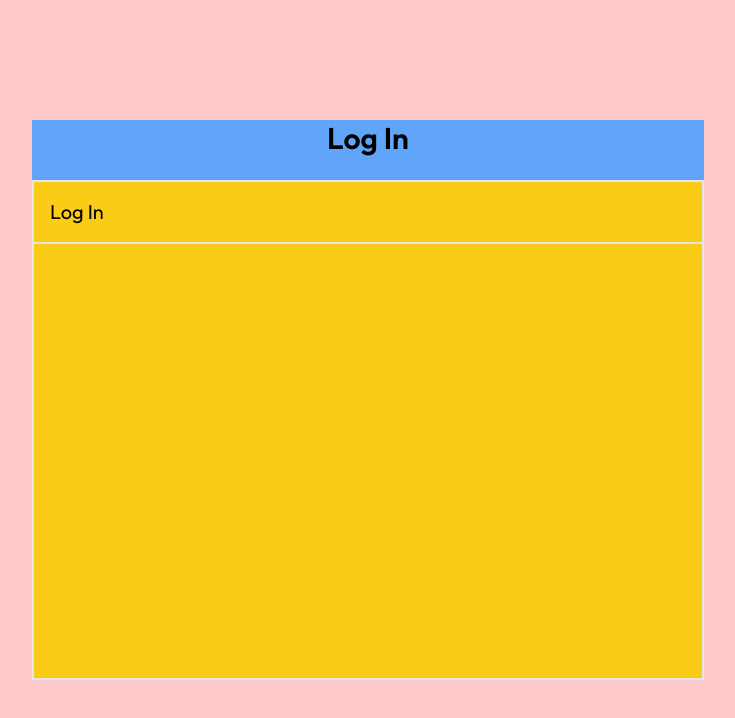
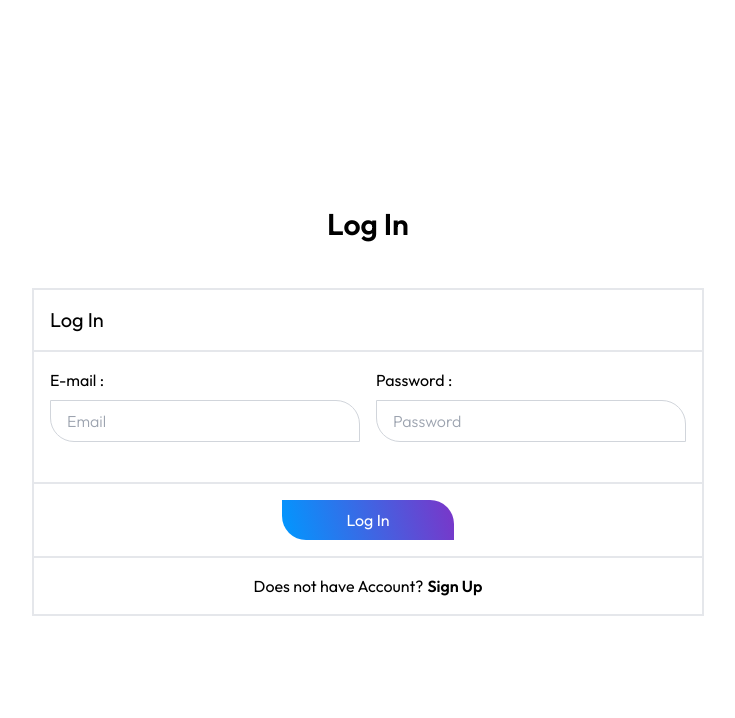
Before and after one commit to imSuryansh2001/ecommerce-major-project, a React (Vite) app: page /login in a window 1280 px wide. Shown: the top 718 px of the page, without its empty margins (272-1007 px from the left). Built offline with nearby package versions, Linux system fonts and the light colour scheme.

Commit message:
login page ( white UI )

```diff
--- a/src/pages/Login.jsx
+++ b/src/pages/Login.jsx
@@ -1,17 +1,91 @@
-import React from 'react';
+import React, { useState } from 'react';
 
 const Login = () => {
+	// 👉 States and Variables
+	const [isLoginBool, setIsLoginBool] = useState(true);
+	const [authInputValues, setAuthInputValues] = useState({
+		email: '',
+		password: '',
+		username: '',
+	});
+
+	// 👉 Functions and useEffects
+	const handleChangeLoginBool = () => setIsLoginBool((prev) => !prev);
+	const handleAuthChange = (evt) => {
+		const { name, value } = evt.target;
+		setAuthInputValues((prev) => ({ ...prev, [name]: value }));
+	};
+
 	return (
-		<section className="flex h-full min-h-screen w-full items-center justify-center bg-red-200">
-			<section className="flex h-screen max-h-[560px] w-full max-w-2xl flex-col items-center gap-6 bg-blue-400">
-				<div>
-					<p className="text-xl font-semibold md:text-3xl">Log In</p>
+		<section className="flex h-full min-h-screen w-full items-center justify-center">
+			<section className="m-4 flex w-full max-w-lg flex-col items-center md:max-w-2xl md:gap-6">
+				<div className="flex h-20 w-full items-center justify-center text-center">
+					<p className="text-xl font-semibold md:text-3xl">{isLoginBool ? 'Log In' : 'Sign Up'}</p>
 				</div>
 
-				<section className="h-full w-full border-2 bg-yellow-400">
+				<section className="w-full border-2">
 					<div className="border-b-2 p-4">
-						<p className="text-lg md:text-xl">Log In</p>
+						<p className="text-lg md:text-xl">{isLoginBool ? 'Log In' : 'Sign Up'}</p>
 					</div>
+
+					<section className="flex h-full w-full flex-col gap-y-0">
+						{/* Inputs */}
+						<section className="flex w-full flex-col gap-4 p-4">
+							{!isLoginBool && (
+								<div className="flex w-full flex-col gap-2">
+									<label htmlFor="email">User Name :</label>
+									<input
+										type="text"
+										placeholder="Username"
+										name="username"
+										value={authInputValues?.username}
+										onChange={handleAuthChange}
+										className="rounded-bl-3xl rounded-tr-3xl border border-gray-300 p-2 px-4 outline-none placeholder:font-light focus:border-gray-400"
+									/>
+								</div>
+							)}
+							<section className="flex w-full flex-wrap items-center gap-4 md:flex-nowrap">
+								<div className="flex w-full flex-col gap-2">
+									<label htmlFor="email">E-mail :</label>
+									<input
+										type="text"
+										placeholder="Email"
+										name="email"
+										value={authInputValues?.email}
+										onChange={handleAuthChange}
+										className="rounded-bl-3xl rounded-tr-3xl border border-gray-300 p-2 px-4 outline-none placeholder:font-light focus:border-gray-400"
+									/>
+								</div>
+								<div className="flex w-full flex-col gap-2">
+									<label htmlFor="email">Password :</label>
+									<input
+										type="text"
+										placeholder="Password"
+										name="password"
+										value={authInputValues?.password}
+										onChange={handleAuthChange}
+										className="rounded-bl-3xl rounded-tr-3xl border border-gray-300 p-2 px-4 outline-none placeholder:font-light focus:border-gray-400"
+									/>
+								</div>
+							</section>
+						</section>
+
+						{/* Buttons */}
+						<section className="mt-6 flex w-full flex-col">
+							<div className="flex w-full justify-center border-y-2 p-4">
+								<button className="rounded-bl-3xl rounded-tr-3xl bg-primary-work p-2 px-16 text-white">
+									{isLoginBool ? 'Log In' : 'Sign Up'}
+								</button>
+							</div>
+
+							<div className="flex w-full justify-center p-4">
+								<span>{isLoginBool ? 'Does not have Account?' : 'Already have Account?'}</span>
+								<span onClick={handleChangeLoginBool} className="ml-1 cursor-pointer font-semibold">
+									{isLoginBool ? 'Sign Up' : 'Log In'}
+								</span>
+							</div>
+						</section>
+					</section>
 				</section>
 			</section>
 		</section>
```
